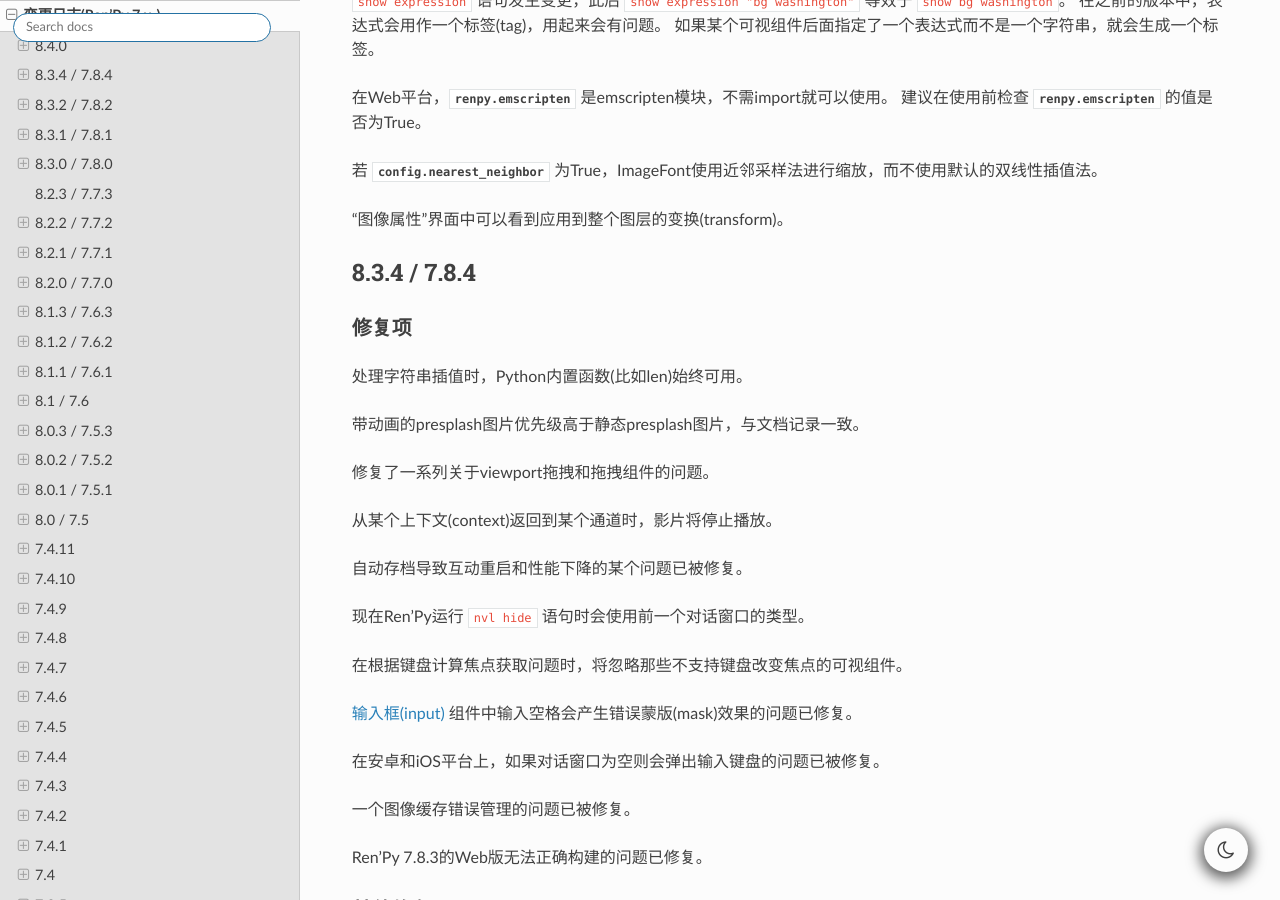
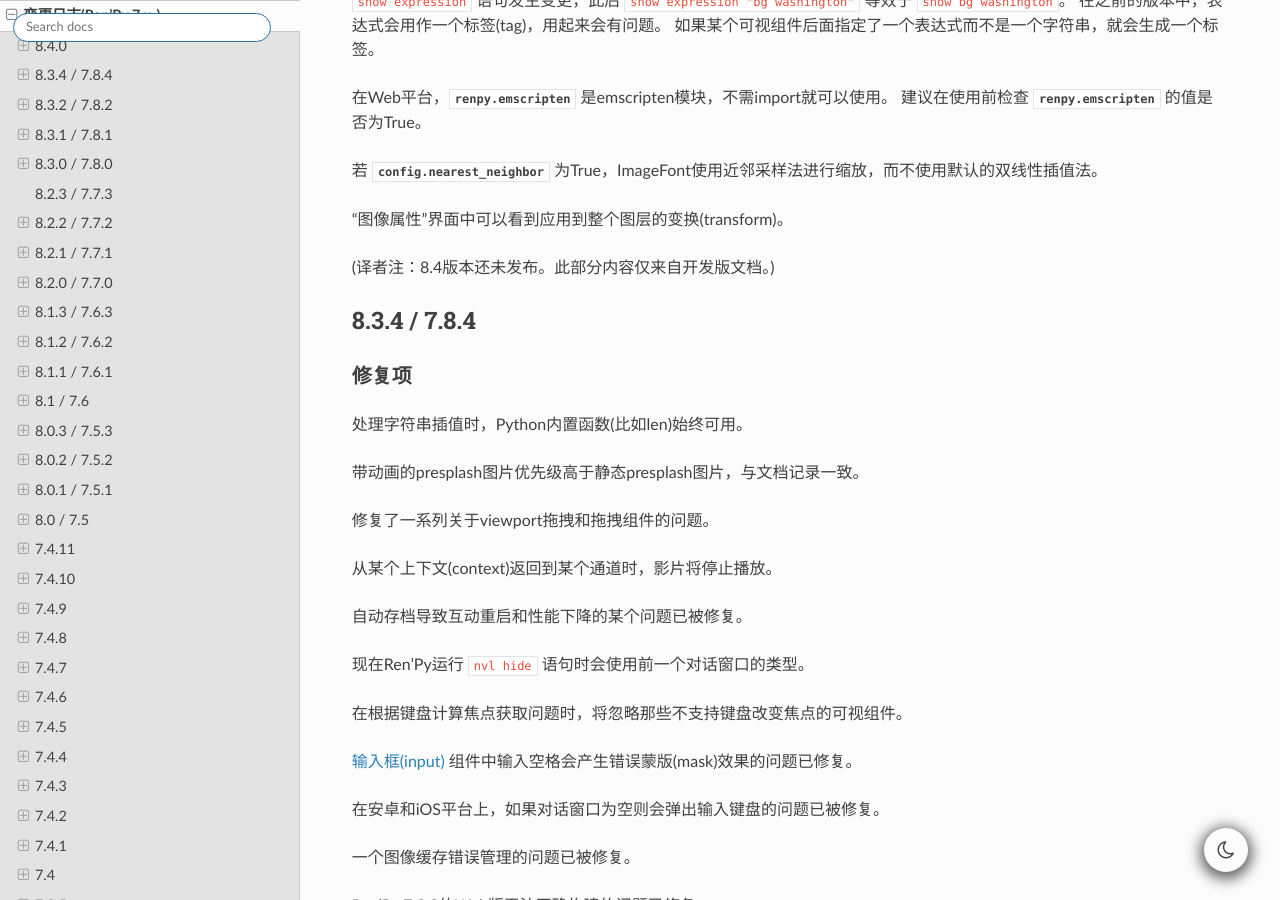
Before and after one commit to 3DMXM/Renpydoc-ranslate, a Sphinx documentation site: the page built from source/changelog.rst, in a window 1280 px wide and 900 px high, scrolled down 509 px. Built offline with Sphinx 7.4.7 and the Read the Docs theme 3.1.0, drawn with Linux system fonts in a browser that asks for light colours; the version number could not be read and is left out.

Commit message:
Update version 8.3.4 & 7.8.4

```diff
--- a/source/_templates/layout.html
+++ b/source/_templates/layout.html
@@ -8,6 +8,6 @@
 <img src="{{ logo_url }}" alt="{{ _('Logo') }}" style="width: 93px; height: 100px; border-radius: 0; margin: 0 auto; padding: 0; margin-top: 5px; background-color: unset;" />
 </a>
 
-<a href="{{ pathto(master_doc) }}" style="margin-bottom: 5px">8.2&#47;7.7 说明文档首页</a>
+<a href="{{ pathto(master_doc) }}" style="margin-bottom: 5px">8.3.4&#47;7.8.4 说明文档首页</a>
 
 {%- endblock %}
--- a/source/changelog.rst
+++ b/source/changelog.rst
@@ -36,6 +36,8 @@
 若 :var:`config.nearest_neighbor` 为True，ImageFont使用近邻采样法进行缩放，而不使用默认的双线性插值法。
 
 “图像属性”界面中可以看到应用到整个图层的变换(transform)。
+
+(译者注：8.4版本还未发布。此部分内容仅来自开发版文档。)
 
 .. _renpy-8.3.4:
 .. _renpy-7.8.4:
```
